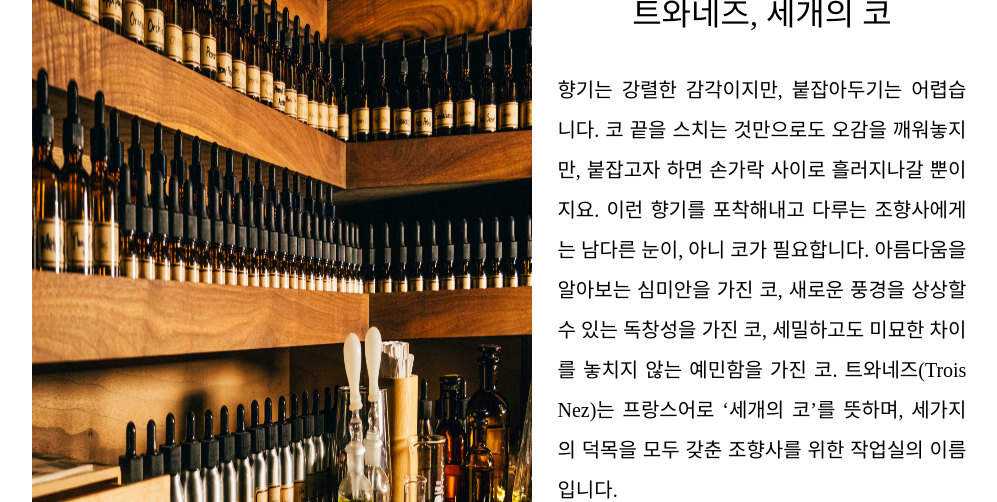
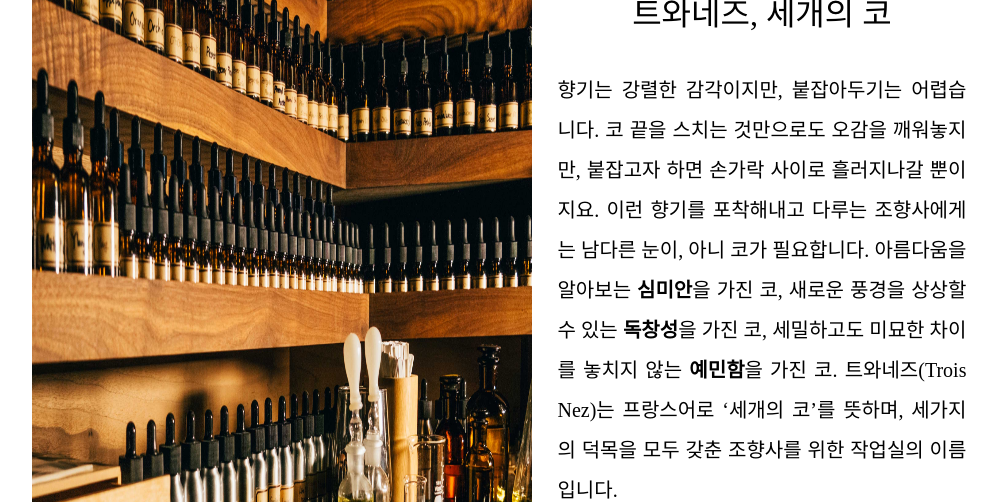
Before and after one commit to Sol-cito/Troinez-FE, a Next.js app: page /en/about in a window 1280 px wide. Shown: the part 298-800 px from the top of the page, without its empty margins (128-1125 px from the left). Built offline with nearby package versions, Linux system fonts and the light colour scheme; no server answers.

Commit message:
특정 단어 bold체 적용 함수 만들고 적용

```diff
--- a/app/[locale]/about/page.tsx
+++ b/app/[locale]/about/page.tsx
@@ -1,5 +1,4 @@
 'use client';
-
 import { useTranslations } from 'next-intl';
 import Image from 'next/image';
 import styles from './page.module.scss';
@@ -16,6 +15,28 @@ export default function AboutPage() {
   const fourthAboutImage = '/common/about/img/03_LOW.jpg';
   const fifthAboutImage = '/common/about/img/04_LOW.jpg';
 
+  const makeBoldForTarget = (text: string): string => {
+    const target: Array<string> = ['심미안', '독창성', '예민함'];
+    let pointer: number = 0;
+    let res: string = '';
+    while (pointer < text.length) {
+      if (
+        pointer + 3 <= text.length &&
+        target.includes(text.substring(pointer, pointer + 3))
+      ) {
+        res = res
+          .concat('<strong>')
+          .concat(text.substring(pointer, pointer + 3))
+          .concat('</strong>');
+        pointer += 3;
+      } else {
+        res = res.concat(text.charAt(pointer));
+        pointer += 1;
+      }
+    }
+    return res;
+  };
+
   return (
     <div className={styles.about_wrapper}>
       <div className={styles.flex_box}>
@@ -31,7 +52,12 @@ export default function AboutPage() {
         <div className={(styles.text_box, styles.text_box_first)}>
           <p className={styles.title}>{firstAboutT('title')}</p>
           <p className={styles.subtitle}>{firstAboutT('subtitle')}</p>
-          <p className={styles.content}>{firstAboutT('content1')}</p>
+          <p
+            className={styles.content}
+            dangerouslySetInnerHTML={{
+              __html: makeBoldForTarget(firstAboutT('content1')),
+            }}
+          ></p>
           <p className={styles.content}>{firstAboutT('content2')}</p>
         </div>
       </div>
```
